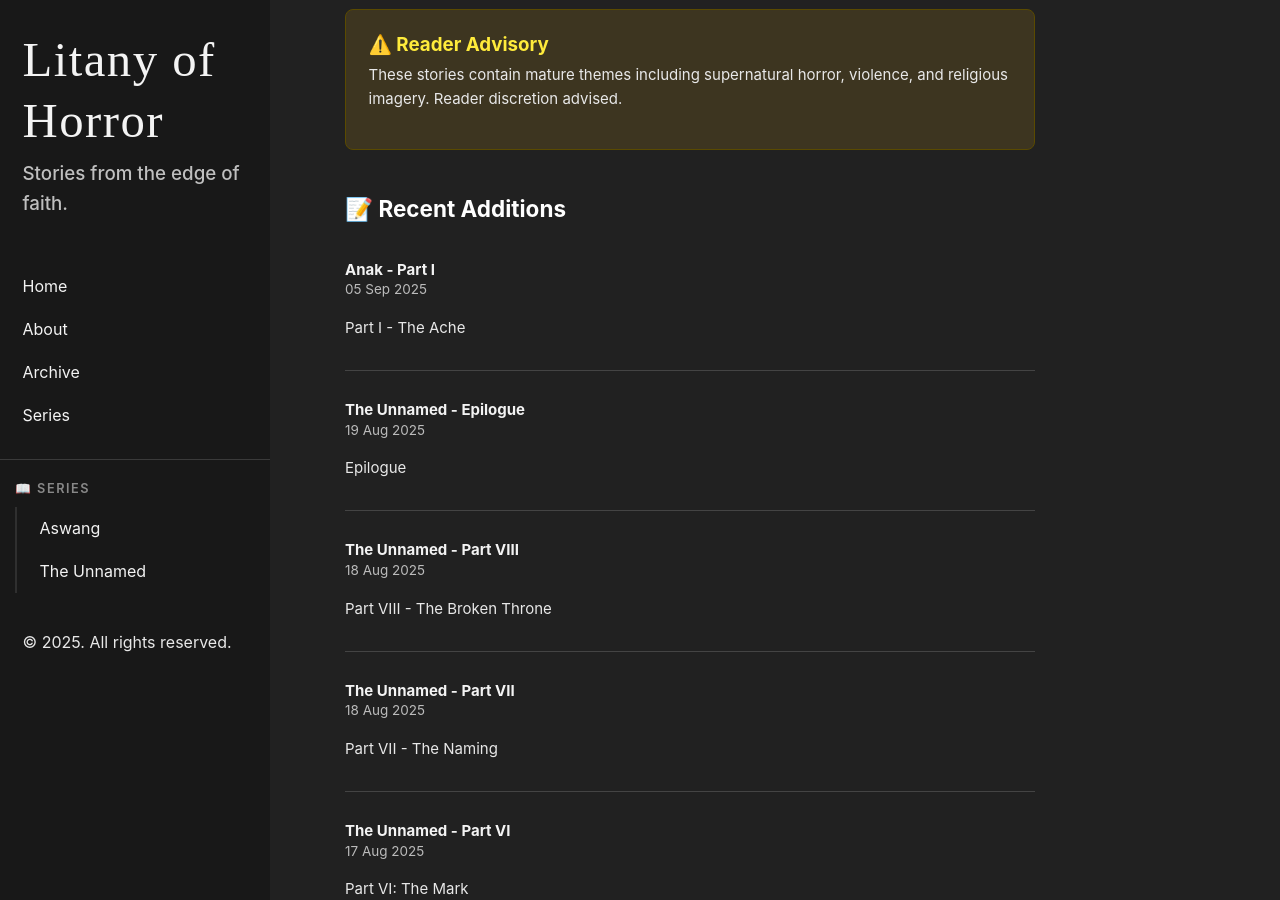
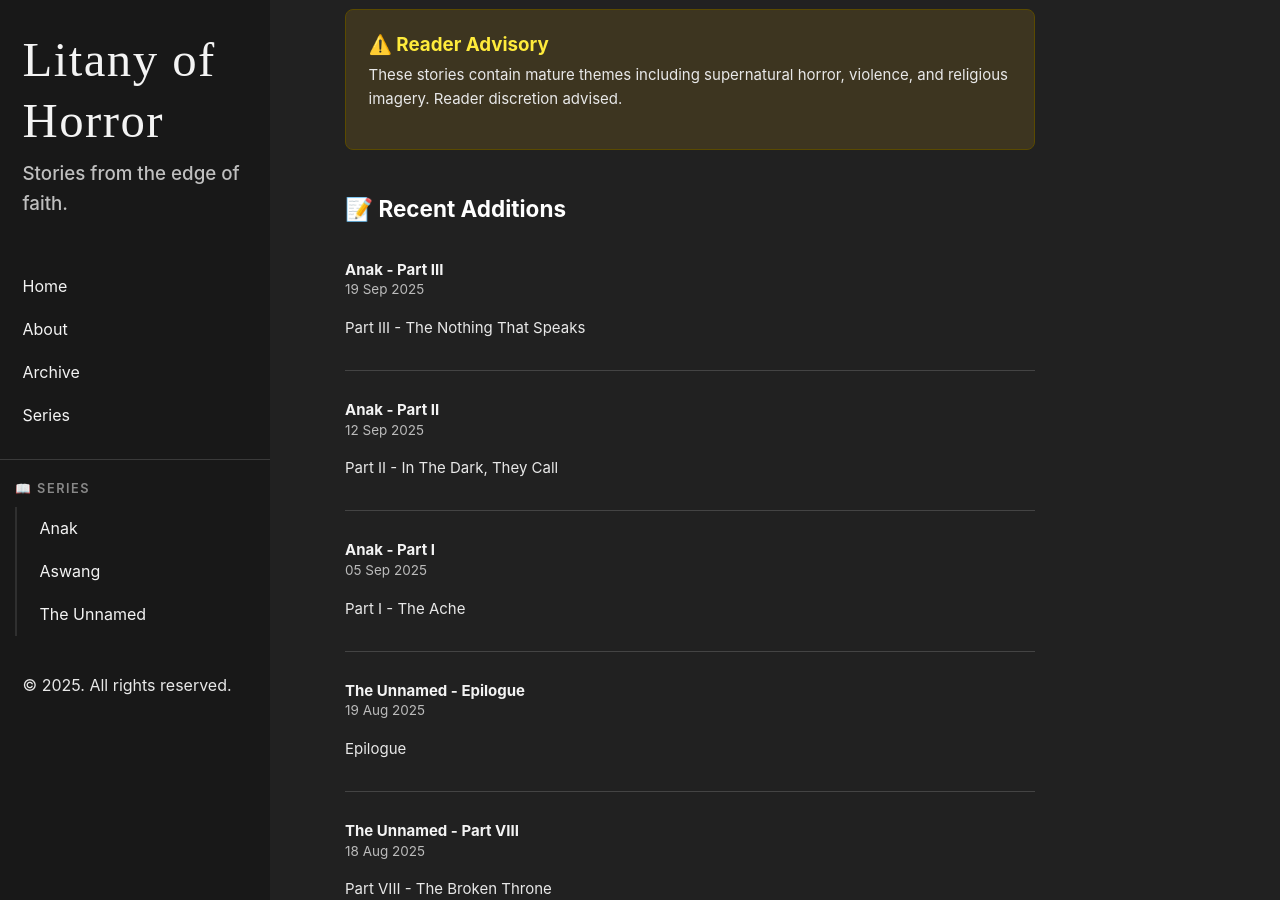
Before and after one commit to fearfulsmtry/litany-of-horror, a Jekyll site: the page built from index.html, in a window 1280 px wide and 900 px high, scrolled down 1143 px. Built offline with Jekyll 4.4.1, drawn with Linux system fonts in a browser that asks for light colours; some web fonts are replaced; some of the changed lines change nothing that is shown.

Commit message:
part ii and iii added

```diff
--- a/_includes/sidebar.html
+++ b/_includes/sidebar.html
@@ -25,7 +25,7 @@
     {% for node in pages_list %}
       {% if node.title != null %}
         {% if node.layout == "page" %}
-          {% unless node.title == "Aswang" or node.title == "The Unnamed" %}
+          {% unless node.title == "Aswang" or node.title == "The Unnamed" or node.title == "Anak" %}
             <a class="sidebar-nav-item{% if page.url == node.url %} active{% endif %}" href="{{ node.url | relative_url }}">{{ node.title }}</a>
           {% endunless %}
         {% endif %}
@@ -37,7 +37,7 @@
       <span class="sidebar-series-title">📖 Series</span>
       {% for node in pages_list %}
         {% if node.title != null %}
-          {% if node.layout == "page" and (node.title == "Aswang" or node.title == "The Unnamed") %}
+          {% if node.layout == "page" and (node.title == "Aswang" or node.title == "The Unnamed" or node.title == "Anak") %}
             <a class="sidebar-nav-item sidebar-series-item{% if page.url == node.url %} active{% endif %}" href="{{ node.url | relative_url }}">{{ node.title }}</a>
           {% endif %}
         {% endif %}
--- /dev/null
+++ b/_posts/2025-09-12-anak-part-ii.md
@@ -0,0 +1,192 @@
+---
+layout: post
+title: Anak - Part II
+date: 2025-09-12
+categories: [horror, supernatural]
+tags: [folk-horror, anak]
+series: anak
+---
+
+
+**Part II - In The Dark, They Call**
+
+_“The wicked are estranged from the womb; they go astray from birth, speaking lies.”_ — Psalm 58:3
+
+---
+
+The backyard hummed with life.
+Children shrieked, darting between chairs. Smoke curled thick from the grill where Tonio stood, tongs in hand, sweat beading down his neck. Pork skewers hissed as fat dripped, flames snapping at the edges. Beside them, chicken inasal glistened, brushed with orange oil, the scent sharp and sweet.
+
+Chel sat at the long table among Jacob’s relatives. Women laughed around her, passing babies from lap to lap. The table sagged with food: a clay pot of adobo, dark and glossy; a heaped platter of pancit tangled with shrimp; lumpia stacked in golden rows; bowls of halo-halo sweating under shaved ice, syrup running bright at the edges. Plates clattered as hands reached and passed. Every dish steaming, abundant.
+
+Chel smiled when eyes turned to her, but she herself felt hollow. Each cry and laugh landed heavy. She pressed her hands together beneath the table, nails marking skin.
+
+Across the yard Jacob stood stiff, stubby in hand, shirt damp with sweat. He laughed when the men laughed, but always half a beat too late. His eyes kept darting to the gate, as though measuring distance.
+
+Tonio shouted from the grill, voice booming. “Jakey boy! You need to eat more, at this rate you’ll never get Chel pregnant!” The men roared with laughter, a typical jab from his kuya. Jacob’s smile tightened. He raised his bottle in answer, lips pressed thin.
+
+Cecilia— their mother, streaked grey hair pulled neatly back, eyes kind but firm—swept past carrying a platter loaded with skewers. She held it out to him. “Anak, kain na.”
+
+Jacob plucked one from the pile, nodding. “Thanks, Ma.” He held it, but didn’t bite. Oil slicked his knuckles. He wiped it quickly on a napkin, gaze already sliding away.
+
+Chel’s younger sister Mai dropped into the chair beside her, hair tied back, nursing scrubs still under her jacket. She leaned close, her voice soft. “Ate, are you alright?”
+
+Chel’s throat tightened. She forced a smile. “I’m fine.”
+
+Mai reached for her hand under the table, gave it a squeeze, then let go before anyone noticed. “All this waiting must be torture, let's head inside later, have some tea,” she whispered. Her eyes lingered on Chel’s face, worried but gentle.
+
+At the other end of the table a baby shrieked with delight, flinging rice across the cloth. The women roared with laughter. Chel’s smile faltered. Her vision blurred. She dabbed her eyes quickly with a napkin, pretending it was the smoke.
+
+Tonio lifted a skewer high from the grill, meat charred and dripping. “Perfect!” he called. The men approved. Jacob forced another laugh, bottle lifted in salute.
+
+Chel’s gaze drifted past the table, past the bright toys scattered on the grass. She fixed her eyes on the paling fence, willing herself a measure of composure.
+
+The backyard swelled with noise. Life in abundance.
+
+---
+
+Plates were stacked, bowls scraped clean, the smell of soy and vinegar still clinging to the air. The grill had cooled to glowing coals, smoke drifting thin into the night. Children clustered near, drowsy but restless, tugging at skirts and sleeves.
+
+Lola Luding sat on a low chair, shawl pulled close despite the heat. She tapped her cane against the bricks, drawing eyes to her. Her voice was low, lilting, almost playful.
+
+“In the province, we knew the dark was never empty. There were the _aswang_ who flew at night, looking for blood. The _duwende_ hiding under trees, cursing those who mocked them. And the _tikbalang_—horse-headed, tall as the sky—leading travellers in circles.”
+
+The children giggled, wide-eyed. One boy flapped his arms like wings. The adults chuckled, shaking their heads.
+
+But Lola leaned forward, her tone sharpening. “And the worst… the **_tiyanak_**.”
+
+The laughter died down. Even the cicadas seemed to hush.
+
+“They are babies abandoned, left to die. But they come back. Crying. Hungry.” She let the words hang, her voice rasping. “Not truly babies. Demons wearing their faces. They wait in the dark, calling for a mother… calling _Mama_.”
+
+One child whimpered, hiding her face against an aunt’s shoulder. A cousin laughed nervously. “Lola, you’ll scare them.”
+
+Lola’s eyes stayed fixed on the glowing coals. “Better to fear than forget.”
+
+Chel’s hand tightened around her empty fork, though her plate was long cleared. The word _hungry_ caught in her chest. _Calling for a mother._ A faint shiver ran through her. She looked down quickly, brushing her hair back as if smoke had stung her eyes.
+
+Across the yard Jacob stood with the men, stubby slack in his hand, gaze down on the grass. He hadn’t laughed since Tonio’s last jab.
+
+Cecilia shifted closer, her voice warm but steady. “Not a curse. Children are a blessing. Like all my beautiful apos,” addressing the children.
+
+Lola spoke again, softer now, though her eyes glinted. “And there are those who prey on the innocent. The _mangkukulam_. They whisper to desperate mothers, offer them remedies, charms. But what they really seek is the life inside the womb… taken for their dark rituals.”
+
+The coals hissed softly, smoke lifting thin and gray.
+
+Chel drew a slow breath, blinking hard. She told herself it was nothing. Just stories. Just smoke.
+
+But the word lingered as she sat among them, thin and sharp as glass:
+
+_Anak._
+
+---
+
+The noise outside softened. The grill hissed low, its smoke nearly gone. Children squealed in the yard, cousins chasing them in the dark.
+
+Chel slipped into the kitchen, stacking plates into the sink. The water ran warm, suds foaming around her wrists. She leaned forward, eyes catching her reflection in the microwave glass — pale, hollow, ringed with shadow. She shut it quickly, unsettled.
+
+Through the open doorway came voices. Deeper now, the men’s laughter quieter, words easier to catch.
+
+Eduardo’s tone carried, steady as stone. “Tonio’s doing well. Kids growing so fast. You saw Liza tonight—already in school.”
+
+Jacob’s voice followed, lighter than it should have been. “Yeah. She’s getting big.”
+
+Silence stretched, only the scrape of a chair. Then Eduardo again, blunt, direct: “So, Jacob… when will it be your turn?”
+
+Chel froze, hands still in the water.
+
+No answer. The refrigerator hummed, the yard buzzed faint outside, but Jacob said nothing.
+
+Eduardo cleared his throat. “You’re not getting younger, hijo. A man builds for the next generation. Otherwise, what’s it all for?”
+
+Chel’s breath tightened. She wanted to step back into the yard, to say something, anything. Instead she stayed hidden, fingers gripping the plate beneath the suds.
+
+At last Jacob spoke, voice clipped. “We’re… working on it, Pa.”
+
+Eduardo grunted. “Work harder.” A chair scraped again. Footsteps moved away.
+
+Chel shut the tap. Water dripped from her hands into the silence.
+
+The laughter outside swelled again, children shrieking, Tonio calling for more beer.
+
+Chel pressed her wet hands flat on the counter. Eduardo’s words still hung in the air, sharp as a blade:
+
+_When will it be your turn?_
+
+---
+
+The townhouse was quiet again. The noise of the BBQ still clung to Jacob’s ears — laughter, shrieking children, his father’s voice like stone. Here only silence waited.
+
+He peeled off his shirt, dropped it on the chair, and stepped into the bathroom. The tiles were cool, faintly damp underfoot. He twisted the tap, rinsed his mouth, toothbrush foaming as he scrubbed hard, jaw tight.
+
+Movement flickered in the mirror.
+
+Jacob froze, eyes fixed on the glass.
+
+A child had darted across the reflection — small, the size of a toddler, the head suspiciously larger than normal. The glimpse was quick, shadow skittering from one side to the other, gone before he could blink.
+
+He spun. The bathroom was empty. Only the faint hum of the fan.
+
+His breath rasped. He gripped the sink with wet knuckles, eyes darting back to the mirror. Only himself now, chest rising and falling, toothbrush dripping foam.
+
+He shook his head, muttered under his breath, spat into the sink. The foam swirled down the drain.
+
+Then he looked down.
+
+Across the tiles — footprints. Tiny. Wet. Leading from the doorway toward him. Toes splayed wide, water trailing across the grout.
+
+Jacob staggered back, nearly slipping. He crouched low, staring. The nearest print glistened under the light, fresh as if pressed seconds ago.
+
+He reached out with trembling fingers, swiped his palm across the tile. Nothing. Dry.
+
+He blinked. The prints were already fading, one by one, vanishing into the sheen of the floor.
+
+From the bedroom Chel’s voice drifted, muffled, drowsy. “Jacob? You coming?”
+
+His throat was dry. “Yeah,” he answered too quick. “Just a minute.”
+
+He shut the light, stepped out, heart hammering. Behind him the bathroom lay dark, mirror blank, tiles clean.
+
+---
+
+The townhouse slept in silence.
+
+Chel stirred, heart pounding. She had been dreaming again, the same recurring dream - ash crumbling in her arms, a baby dissolving to dust, her palms blackened. She woke with a gasp, clutching the sheets.
+
+The room was dark, the hum of the fridge below faint through the floorboards. Beside her Jacob lay turned to the wall, his breath steady.
+
+Chel’s eyes adjusted slowly. Shapes in the dark. The wardrobe. The chair. The pale gleam of the window.
+
+Then she felt it.
+
+A weight in the air. Thick. Pressing. The sense that she was not alone.
+
+She turned her head, breath shallow.
+
+At the edge of the bed crouched a figure.
+
+Small. Toddler-sized. Limbs bent wrong, too long at the joints. Its head sagged forward, swollen, face hidden in shadow.
+
+Chel’s whole body locked. She clamped a hand over her mouth, afraid to scream. Unsure if she could if she tried.
+
+The thing did not move at first. It only crouched, still as stone, watching.
+
+The silence pressed heavier. Her breath stuttered shallow, each inhale a gasp she tried to smother against her hand. She tried to blink but couldn’t look away.
+
+Then, with a sudden twitch, its head jerked upward. Eyes glimmered faint in the dark, wide and milky.
+
+Chel pressed back into Jacob, but he did not stir.
+
+The shadow shifted at last. Its limbs bent and scuttled low, insect-like, joints clicking as it slid across the floor. It darted under the bed, vanishing with a scrape against the boards.
+
+Chel lay frozen with terror. Her eyes locked to the edge of the bed, unblinking.
+
+The silence that followed was worse than the sound. She could not breathe, could not call Jacob’s name.
+
+Every muscle in her body trembled. She knew it was still there. Waiting beneath them.
+
+The townhouse held its breath.
+
+---
+
+[End of Part II]
--- /dev/null
+++ b/_posts/2025-09-19-anak-part-iii.md
@@ -0,0 +1,231 @@
+---
+layout: post
+title: Anak - Part III
+date: 2025-09-19
+categories: [horror, supernatural]
+tags: [folk-horror, anak]
+series: anak
+---
+
+
+**Part III - The Nothing That Speaks**
+
+_“O my God, I cry by day, but you do not answer; and by night, but find no rest.” - Psalm 22:2_
+
+---
+
+The clinic smelled of antiseptic. White walls. Frosted glass. A print of eucalyptus trees hung crooked above the chairs.
+
+Chel sat with her hands in her lap, fingers locked tight. Jacob scrolled his phone, thumb moving fast, face unreadable.
+
+The door opened. A doctor in a pale coat, clipboard under his arm. He gestured them in.
+
+The office was small, lit too bright. A monitor glowed with magnified cells, round and pale, frozen in time. The doctor cleared his throat, voice careful.
+
+“I’m very sorry,” he said. “This doesn’t happen often, but I want to be upfront with you. None of the eggs fertilised. This is what we call a total fertilisation failure.” He paused, eyes steady on them. “It means there were no embryos.”
+
+The words hung in the air, clean and clinical.
+
+Chel blinked. The sound bent in her ears, warped. _There was nothing. There will always be nothing._
+
+Her breath stuttered. She dug her nails into her palms, holding tight.
+
+Jacob leaned forward, too quick. “So… we try again. Next round, we change the protocol.” His voice was clipped, already grasping at control.
+
+The doctor nodded slowly, choosing his words. “It’s possible to try again. But in cases like this… the chances of success are very low.”
+
+Chel’s chest hollowed. The words echoed jagged inside her. _There is nothing. There will always be nothing._
+
+Jacob shifted, jaw tightening. He opened his mouth, then shut it again.
+
+The doctor cleared his throat. “I know this is difficult news. Take some time. My office will call to arrange follow-up.” His tone was soft, but final.
+
+Jacob spoke briefly to the doctor with more questions, as if unable to fully accept the news.
+
+Chel rose before they finished. The chair scraped sharp against the tiles. Jacob also fell silent, stood up, eyes lowered.
+
+They left the office without a word.
+
+The corridor stretched long, lined with closed doors. Chel walked fast, Jacob behind her, their footsteps echoing on the polished floor. At the exit the glass doors sighed open, spilling them into daylight.
+
+Outside, the street hummed with traffic, a tram rattling past. Life went on.
+
+Chel stood still on the pavement, arms folded tight across her chest. Jacob reached for her shoulder.
+
+She stepped away.
+
+The silence between them was heavier than the city noise, heavier than the clinic’s antiseptic air.
+
+---
+
+The townhouse was dark when they returned. Jacob dropped his keys on the counter, the sound sharp against the silence. He stayed in the kitchen, pouring water, opening and shutting cupboards with no aim.
+
+Chel went straight upstairs. She slipped off her shoes and lay on the bed fully dressed, arms folded across her stomach.
+
+The doctor’s words replayed, clean and clinical. _None of the eggs fertilised. There were no embryos._ But beneath them another voice threaded sharp: _There was nothing. There will always be nothing._
+
+She pressed her palms flat on her stomach, willing it not to be true. Her eyes burned. She stared at the ceiling until it blurred.
+
+Downstairs a cupboard slammed shut. Jacob’s footsteps paced the tiles, quick, restless. Then silence.
+
+He came up at last, collar open, face set hard. He stood at the bedroom door, watching her.
+
+“We’ll try again,” he said. His voice was low, clipped. “Change the treatment. Different clinic, if we have to.”
+
+Chel didn’t answer.
+
+Jacob stepped closer. “Chel. We’re not finished. Persistence pays. We just keep at it.”
+
+Her lips parted. “They said the chances are low.”
+
+“They didn’t say impossible.”
+
+She turned her head toward him. “It sounded like impossible.”
+
+Jacob’s jaw tightened. He looked away, then back. “We’ll prove them wrong.”
+
+Chel rolled onto her side, facing the wall. “I can’t do this again.”
+
+Silence stretched. Jacob stood still, fists clenched at his sides. For a moment it looked as if he might shout, but he only exhaled sharp through his nose.
+
+“Fine,” he said. “Rest. We’ll talk later.”
+
+He left the room, the door clicking shut behind him.
+
+Chel curled tighter on the bed, arms wrapped across her stomach. The ache was worse than empty — it was final. The whisper echoed inside her, thin and jagged: _There was nothing. There will always be nothing._
+
+Downstairs, Jacob poured another glass of water, though he didn’t drink. He stood at the counter staring into it, jaw locked, as if the surface might yield an answer.
+
+The townhouse held its silence.
+
+---
+
+Morning light thinned through the townhouse windows.
+
+Chel sat in the lounge with a cup of tea cooling in her hands. Jacob had left early, no word, only the sound of the door clicking shut behind him.
+
+The orchids on the sill stood stiff, their petals too bright. The sketchbook was still half-hidden under the cushion where she had left it weeks ago.
+
+Chel pulled it free, thumb brushing the worn cover. She opened it slowly, page by page — facades she had sketched for clients, arches, windows, clean lines. Then the cradle.
+
+Thin bars. Soft canopy curved like a prayer.
+
+The ache was unbearable. She pressed her palm flat on the page, as if to erase it.
+
+She turned the sheet.
+
+Another cradle. The same outline, but twisted — bars bent inward, the canopy sagging.
+
+Chel blinked, fingers trembling. This was not her drawing. She flipped again.
+
+Another cradle. Darker now. The bars jagged, shadows heavy in the corners.
+
+Her breath caught. She turned faster.
+
+Page after page. Each cradle worse than the last. Shadows gathering, lines thickening into a smear of black.
+
+And then — something else.
+
+A figure in the cradle. Small. Hunched. On one page it lay still. On the next it stirred. Another — it was sitting up, head bowed.
+
+Chel’s breath faltered. Her hands shook as she flipped.
+
+Page after page, the figure rose slowly, motion caught in the paper like a cruel animation. The pages began to depict its head turning toward her, the blur of its face about to be revealed.
+
+Chel slammed the sketchbook shut before she could see.
+
+The sound cracked through the lounge.
+
+Silence poured back into the room.
+
+The orchids gleamed in the pale light. The rug lay flat.
+
+Chel shoved the sketchbook back under the cushion, quick and rough, as though burying it could undo what she had seen.
+
+She stayed pressed into the lounge cushions, arms tight across her chest, eyes fixed on the cushion where it lay hidden, afraid to touch it again.
+
+---
+
+The church was full of light. Sun poured through coloured panes, spilling red and blue across the pews. Families crowded the rows, faces warm, expectant.
+
+Chel sat stiff beside Jacob. Her throat burned.
+
+At the font the priest lifted the infant, white gown spilling over his arm. He traced the sign of the cross on a damp forehead. The baby wailed, fists trembling. The congregation smiled, laughter rippling gentle through the nave.
+
+Chel’s vision blurred. She gripped the edge of the pew, knuckles white. _We will never stand here. Never hold a child of our own._
+
+Beside her Jacob shifted, gaze fixed on the floor. His jaw tightened, unmoving.
+
+The rite ended. A hymn rose, voices swelling. Family crowded forward, pressing close, congratulating, taking turns to cradle the child. The nave was loud with joy.
+
+Chel stayed seated, hands clasped in her lap, chest hollow.
+
+Later, in the hall, tables sagged under food. A whole lechon gleamed bronze, skin blistered crisp. Platters of noodles steamed, lumpia stacked high, trays of rice spilling at the edges. Children shrieked between chairs, laughter sharp as bells.
+
+Chel sat at the corner, untouched plate before her.
+
+Mai slipped into the seat beside her, hand warm on her arm. “Ate,” she whispered. “You look pale.”
+
+Chel’s lips trembled. “We tried. There’s nothing. No embryos. The doctor said the chances are almost zero.” Her voice cracked. She drew a breath, fighting tears. “And I’ve been dreaming… babies turning to ash in my arms. Cradles rocking in the dark. I see things, Mai. I don’t know what’s real anymore.”
+
+Mai’s eyes blurred. She squeezed Chel’s hand, voice breaking soft. “I’m so sorry, Ate.” She let the words breathe, heavy with love. Then she leaned closer. “I’m always here for you. Why don’t you come with me to church? There are some wounds only God can heal.”
+
+Chel nodded faintly, though her gaze stayed on the floor.
+
+Across the hall Cecilia pressed a plate into Jacob’s hands. Her eyes softened as she searched his face.
+“Anak,” she said gently, “I know this is hard. Harder than most can imagine.”
+
+Jacob lowered his gaze. The untouched food trembled faintly in his grip.
+
+Cecilia laid a hand on his arm, firm but tender. “You’ve carried this like a burden you must solve. Always pushing, always trying to control. But some things… Jacob, some things are not ours to hold.”
+
+His throat worked as he swallowed.
+
+“Let it go into God’s hands. He works for the good of all things. Even where we cannot see it yet. He has a plan.”
+
+Cecilia smiled, her palm pressing his arm. “He will not abandon you. Neither will we. You are not alone.”
+
+Jacob looked at her, jaw easing. The fight drained out of his eyes, replaced with something rawer, quieter. He nodded once, holding her gaze.
+
+---
+
+The townhouse lay silent, night pressed heavy.
+
+Jacob stirred awake. His eyes opened, but his body did not move.
+
+He lay flat, chest heaving shallow. Panic clawed up his throat. He tried to lift an arm, a leg — nothing. His limbs were stone.
+
+Then he felt it.
+
+A weight on his chest. Small, but crushing.
+
+Jacob’s gaze rolled down. A shape crouched over him — toddler-sized, limbs bent backward, head swollen, face lost in shadow. Its joints clicked softly, insect-like.
+
+The pressure deepened. His ribs creaked, each breath shallower than the last.
+
+The smell rose sharp in his nostrils — sour-sweet, like spoiled milk. Warm breath brushed his cheek.
+
+A voice whispered close, jagged, broken:
+_“You left me…”_
+
+Jacob’s throat seized. He tried to shout, but only a ragged wheeze escaped.
+
+The thing’s head lifted slowly. Its milky eyes caught the faint streetlight. The whisper came again, closer, curling into his ear:
+_“Papa…”_
+
+His chest splintered with pain. He thought his ribs might crack. Spots flared at the edges of his vision.
+
+Jacob roared in his mind, forcing every ounce of strength into a single surge. With a strangled cry his body broke free — arms thrashing, chest heaving. The weight vanished.
+
+He rolled to his side, gasping, sweat soaking the sheets. His lip stung. When he touched it, his fingers came away red.
+
+The room was empty. Beside him, Chel slept on, unmoved.
+
+Jacob lay rigid, staring at the ceiling. The whisper still echoed in his skull, faint and jagged:
+_Papa…_
+
+The townhouse held its silence.
+
+---
+
+[End of Part III]
--- /dev/null
+++ b/anak-series.md
@@ -0,0 +1,45 @@
+---
+layout: page
+title: Anak
+---
+
+A psychological horror exploring the depths of desperation and the shadows cast by empty hopes. Set in contemporary Melbourne.
+
+---
+
+## Story Synopsis
+
+Chel and Jacob's dream of starting a family becomes a nightmare when their fertility struggles lead them into darker territory. In their sterile townhouse, phantom cries echo through empty rooms, and desperation opens doors that should remain closed. Some hungers feed on hope itself—and the things that answer desperate prayers don't always come from heaven.
+
+---
+
+## Parts
+
+### [Part I: The Ache]({{ site.baseurl }}/2025/09/05/anak-part-i/) ✓
+*Published September 5, 2025*
+
+A beautiful home holds only silence. As IVF treatment begins, Chel hears the cries of a child that isn't there—yet.
+
+### Part II: In The Dark, They Call 📅
+*Coming September 12, 2025*
+
+Family gatherings reveal what's missing, and the first treatment fails. In the space between hope and despair, something begins to whisper.
+
+### Part III: The Nothing That Speaks 📅
+*Coming September 19, 2025*
+
+Failed treatments pile up like unanswered prayers. As medical options dwindle, Chel discovers there are other ways to fill an empty womb—if you're willing to pay the price.
+
+---
+
+## About Anak
+
+_Anak_ means "child" in Filipino, but it carries deeper weight—referring not just to offspring, but to the bond that defines parent and child, the identity that comes with nurturing life.
+
+In this psychological horror, the absence of that bond becomes its own haunting presence. Set against the backdrop of modern fertility struggles, _Anak_ explores how desperation can transform love into something unrecognizable, and how the things we most desperately want can become the very things that destroy us.
+
+The story examines the shadow side of parenthood—not the joy of new life, but the consuming grief of its absence, and the lengths to which people will go to fill that void.
+
+---
+
+*Return to [All Stories]({{ site.baseurl }}/archive/)*
```
